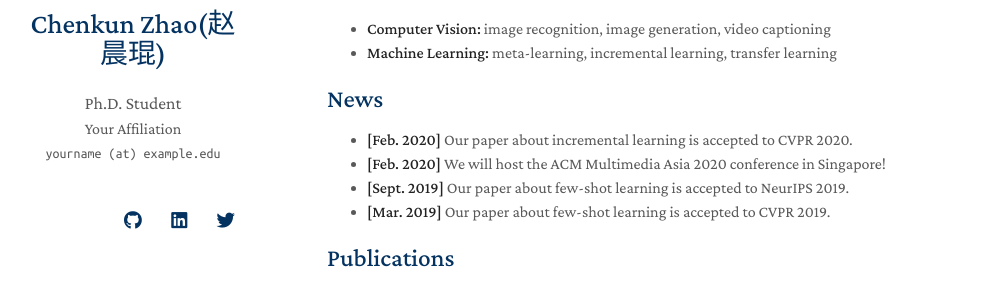
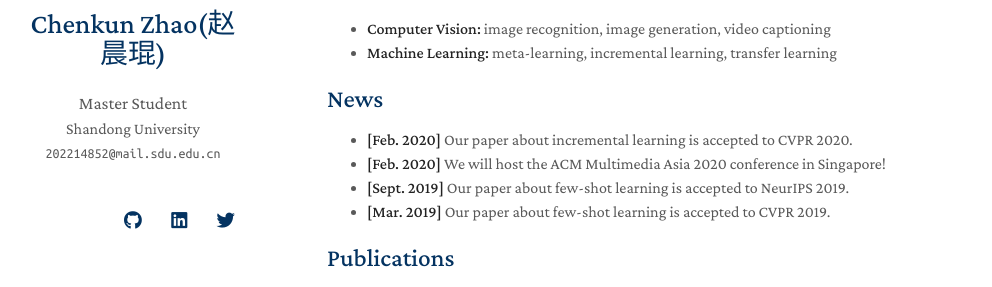
Before and after one commit to zhaockab/zhaockab.github.io, a Jekyll site: the page built from index.md, in a window 1280 px wide. Shown: the part 178-465 px from the top of the page, without its empty margins (143-1135 px from the left). Built offline with Jekyll 4.4.1, drawn with Linux system fonts in a browser that asks for light colours; nearby versions of some CDN libraries; a style sheet for code colours, icons or effects is not loaded; our own code applies the rules of GitHub Pages for plain Markdown files.

Commit message:
Update _config.yml

```diff
--- a/_config.yml
+++ b/_config.yml
@@ -1,8 +1,8 @@
 # Basic Information
 title: Chenkun Zhao(赵晨琨)
-position: Ph.D. Student
-affiliation: Your Affiliation
-email: yourname (at) example.edu
+position: Master Student
+affiliation: Shandong University
+email: 202214852@mail.sdu.edu.cn
 
 # Search Engine Optimization (SEO)
 # The following information is used to improve the website traffic from search engines, e.g., Google.
```
